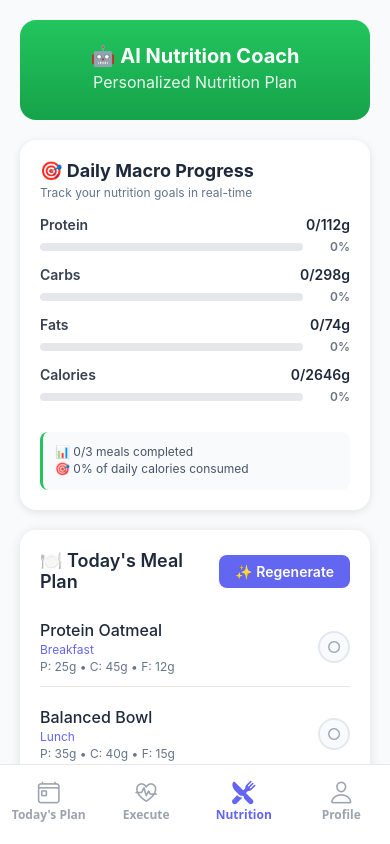
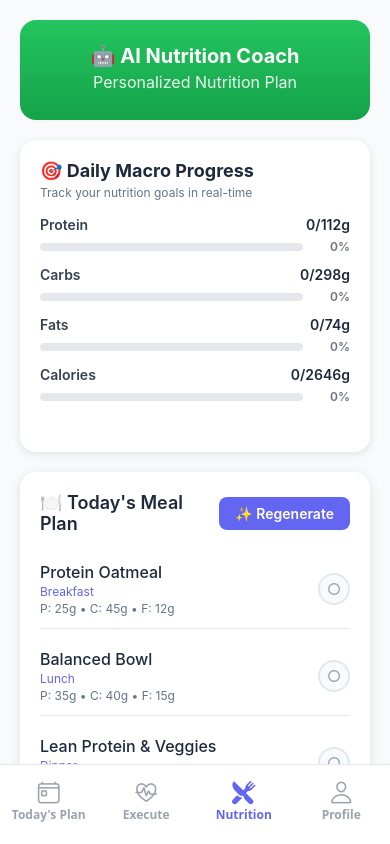
Before and after one commit to TedTes/trakfit, a React Native app: screen /Nutrition in a window 390 px wide. Built offline with nearby package versions, Linux system fonts and the light colour scheme.

Commit message:
refactoring

```diff
--- a/src/screens/DietScreen.js
+++ b/src/screens/DietScreen.js
@@ -215,16 +215,6 @@ export default function DietScreen() {
               color="#8b5cf6"
             />
           </View>
-
-          {/* Daily Summary */}
-          <View style={styles.dailySummary}>
-            <Text style={styles.summaryText}>
-              📊 {displayMeals.filter(meal => meal.eaten).length}/{displayMeals.length} meals completed
-            </Text>
-            <Text style={styles.summaryText}>
-              🎯 {Math.round((consumedMacros.calories / plannedMacros.calories) * 100)}% of daily calories consumed
-            </Text>
-          </View>
         </View>
 
         {/*  Meal Plan with Store Data */}
@@ -428,18 +418,6 @@ const styles = StyleSheet.create({
     minWidth: 35,
     textAlign: 'right',
   },
-  dailySummary: {
-    backgroundColor: '#f8fafc',
-    borderRadius: 8,
-    padding: 12,
-    borderLeftWidth: 3,
-    borderLeftColor: '#22c55e',
-  },
-  summaryText: {
-    fontSize: 12,
-    color: '#475569',
-    marginBottom: 2,
-  },
   mealPlan: {
     backgroundColor: 'white',
     borderRadius: 16,
```
